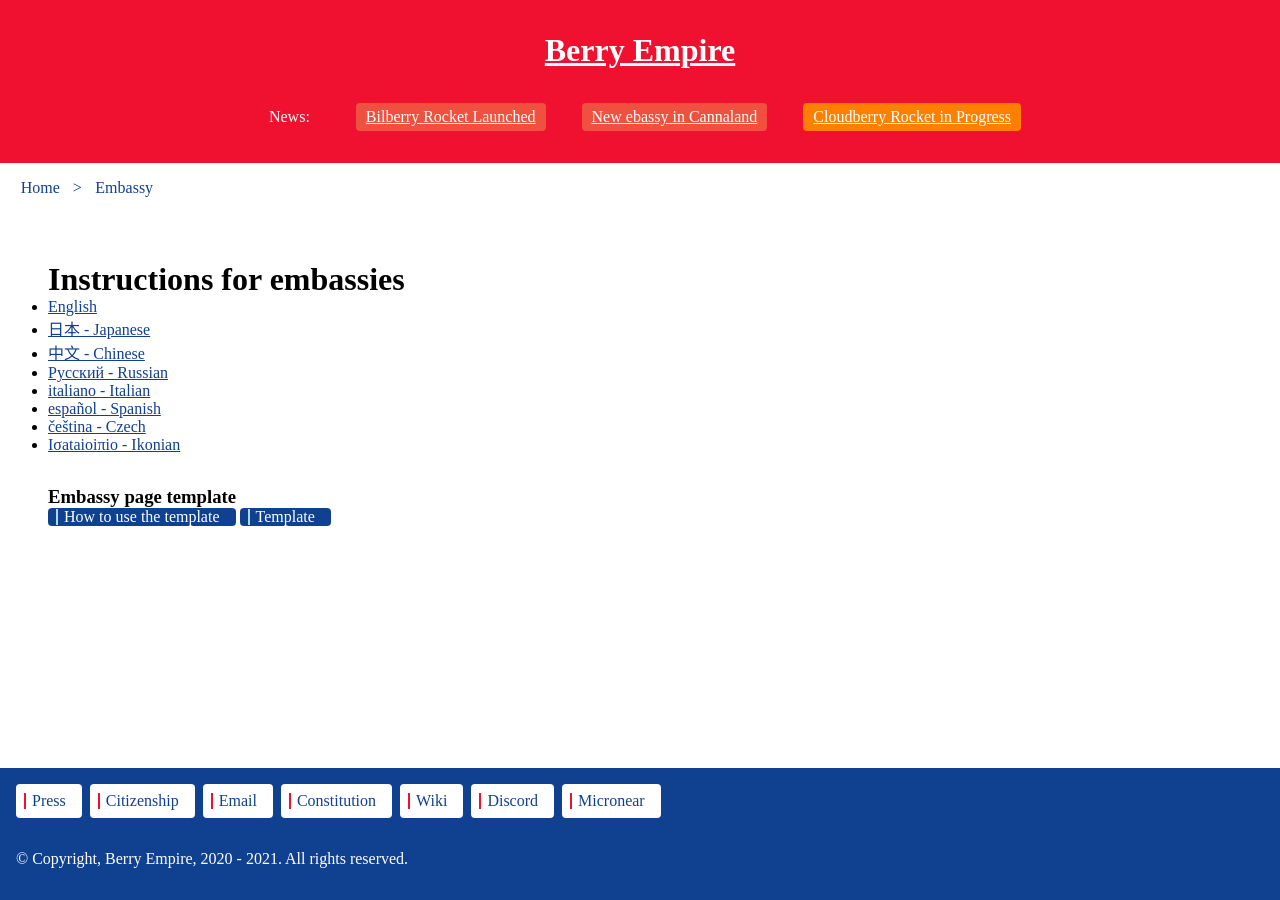
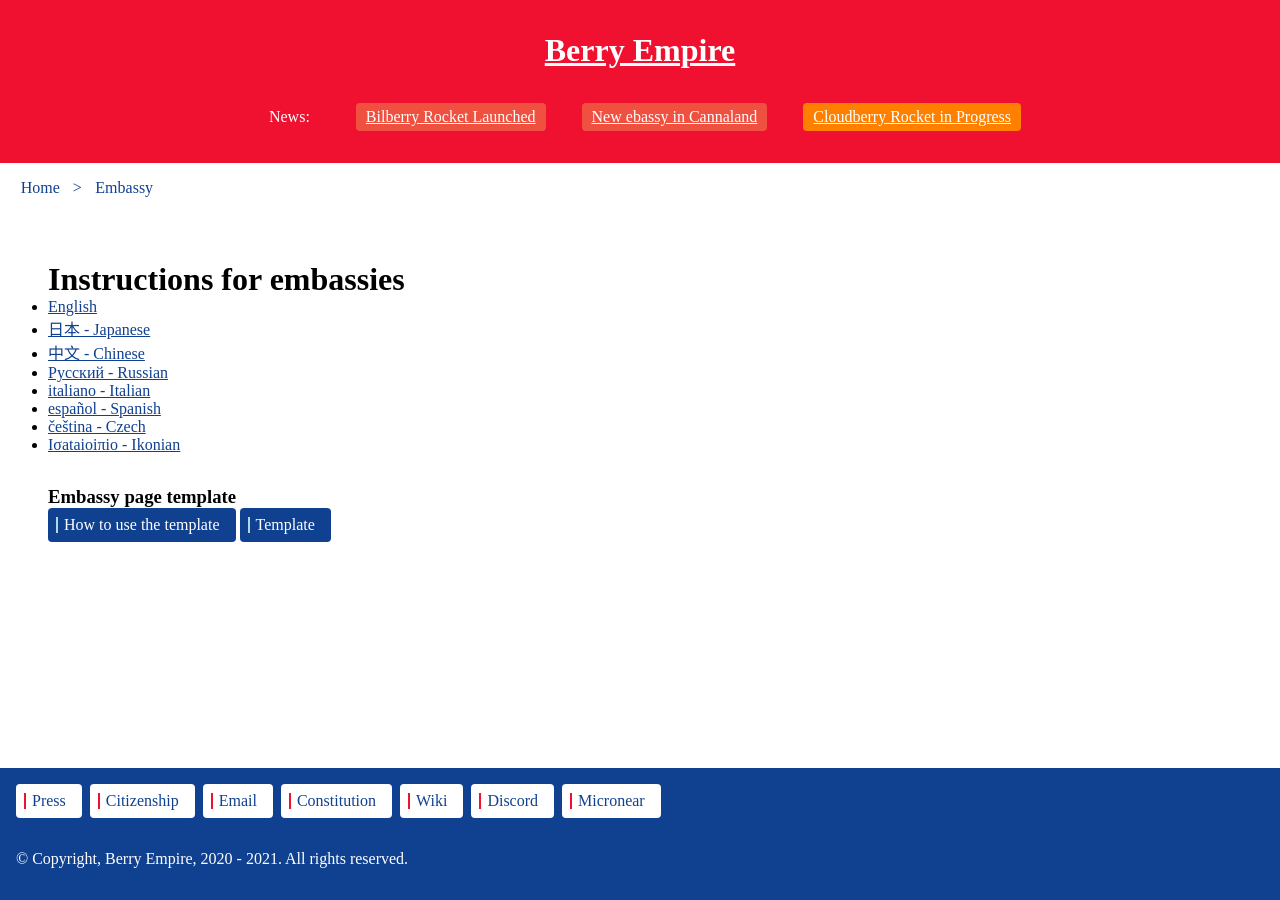
Before and after one commit to berryempire/berryempire.github.io, a Jekyll site: the page built from embassy/index.md, in a window 1280 px wide. Built offline with Jekyll 4.4.1, drawn with Linux system fonts in a browser that asks for light colours; our own code applies the rules of GitHub Pages for plain Markdown files.

Commit message:
Update index.md

```diff
--- a/embassy/index.md
+++ b/embassy/index.md
@@ -11,5 +11,5 @@
 </ul>
 
 ### Embassy page template
-<a href="./template/" class="thickbutton"><span>How to use the template</span></a>
-<a href="./template/embassypage.html" target="_blank" class="thickbutton"><span>Template</span></a>
+<a href="./template/" class="thickbutton thick"><span>How to use the template</span></a>
+<a href="./template/embassypage.html" target="_blank" class="thickbutton thick"><span>Template</span></a>
```
